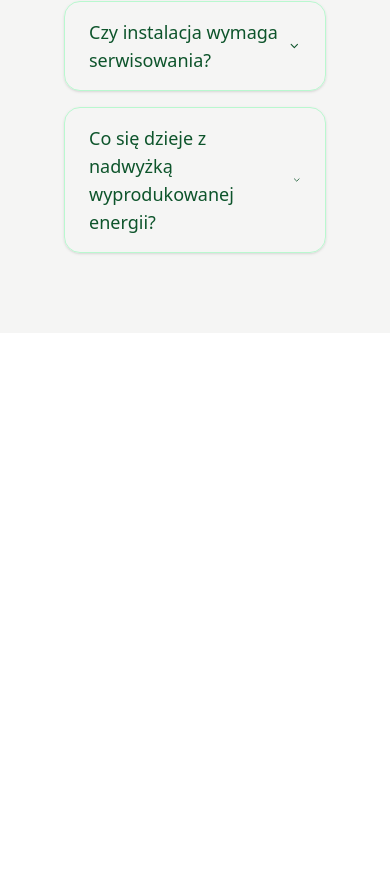
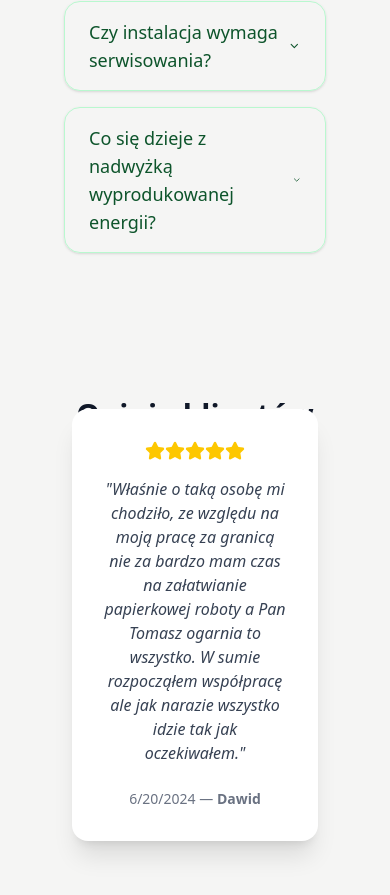
Before and after one commit to Giszta/twoj-doradca, a Next.js app: page / in a window 390 px wide. Shown: the part 4484-5379 px from the top of the page. Before the commit the page ends 4817 px from the top, so only its background shows below. Built offline with nearby package versions, Linux system fonts and the light colour scheme.

Commit message:
created opinion section

```diff
--- a/src/app/components/Navbar.tsx
+++ b/src/app/components/Navbar.tsx
@@ -10,9 +10,9 @@ const navbarItem = [
 	{ title: "Dlaczego OZE?", path: "#why-oze" },
 	{ title: "O mnie", path: "#about" },
 	{ title: "Jak pomagam", path: "#help" },
-	{ title: "Opinie / Realizacje", path: "#opinie" },
+	{ title: "Opinie", path: "#opinions" },
 	{ title: "FAQ", path: "#faq" },
-	{ title: "Kontakt", path: "#kontakt" },
+	{ title: "Kontakt", path: "#contact" },
 ];
 
 const Navbar = () => {
--- /dev/null
+++ b/src/app/components/OpinionsSection.tsx
@@ -0,0 +1,101 @@
+"use client";
+
+import { useState, useEffect } from "react";
+import { motion, AnimatePresence } from "framer-motion";
+import { Star } from "lucide-react";
+
+type Review = {
+  date: string;
+  author: string;
+  text: string;
+};
+
+const reviews: Review[] = [
+  {
+    date: "6/20/2024",
+    author: "Dawid",
+    text: "Właśnie o taką osobę mi chodziło, ze względu na moją pracę za granicą nie za bardzo mam czas na załatwianie papierkowej roboty a Pan Tomasz ogarnia to wszystko. W sumie rozpocząłem współpracę ale jak narazie wszystko idzie tak jak oczekiwałem.",
+  },
+  {
+    date: "2/10/2022",
+    author: "Michał",
+    text: "Zlecenie na powietrzną pompę ciepła, bud. do 150m², Przeźmierowo. Pan Tomasz wykazał się indywidualnym podejściem do klienta, rozwiał wszystkie moje wątpliwości, doradził przy doborze pompy ciepła i instalacji fotowoltaicznej oraz pomógł ze wszystkim od A do Z. Rzetelne podejście pokazał również przyjeżdżając na montaż zarówno pompy ciepła jak i fotowoltaiki. Ekipa montażowa uwinęła się w 2 dni co też pozytywnie zaskakuje. Gorąco polecam usługi firmy Sunlit a przede wszystkim Pana Tomasza.",
+  },
+  {
+    date: "3/1/2021",
+    author: "Szymon",
+    text: "Profesjonalne podejście, super komunikacja, proaktywne działanie Pana Tomasza.",
+  },
+  {
+    date: "3/1/2021",
+    author: "Piotr",
+    text: "Profesjonalna obsługa, kompleksowy dobór instalacji, pan Tomasz rozbił wszystkie moje obiekcje, przedstawił wszystkie argumenty za i przeciw, jestem w pełni zadowolony z instalacji, bardzo polecam te firmę!",
+  },
+  {
+    date: "2/25/2021",
+    author: "Alan",
+    text: "Długo zastanawiałem się nad zainstalowaniem paneli fotowoltaicznych, ponieważ miałem sporo wątpliwości ale pan Tomasz z firmy Solar-Volt wszystkie je rozwiał. Wytłumaczył mi wszystko dokładnie krok po kroku, oraz pomógł w załatwieniu dotacji oraz kredytu. Ekipa która przyszła je montować zrobiła to szybko, sprawnie oraz bez zbędnego bałaganu. Na razie użytkuje instalacje przez ok. 8 miesięcy. Wiem, że instalacja będzie mi służyć przez kolejne 20, 30 lat szczerze polecam tą firmę.",
+  },
+];
+
+export default function Opinions() {
+  const [index, setIndex] = useState(0);
+
+
+  useEffect(() => {
+    const interval = setInterval(() => {
+      setIndex((prev) => (prev + 1) % reviews.length);
+    }, 7000);
+    return () => clearInterval(interval);
+  }, []);
+
+  const review = reviews[index];
+
+  return (
+    <section id="opinions" className="relative py-20 bg-stone-100">
+      <div className="max-w-4xl mx-auto text-center px-6">
+        <h2 className="text-3xl md:text-4xl font-bold text-gray-900 mb-12">
+          Opinie klientów
+        </h2>
+
+        <div className="relative h-72 flex items-center justify-center">
+          <AnimatePresence mode="wait">
+            <motion.div
+              key={index}
+              initial={{ opacity: 0, y: 20 }}
+              animate={{ opacity: 1, y: 0 }}
+              exit={{ opacity: 0, y: -20 }}
+              transition={{ duration: 0.6 }}
+              className="bg-white shadow-xl rounded-2xl p-8 max-w-2xl mx-auto"
+            >
+              <div className="flex justify-center mb-4">
+                {[...Array(5)].map((_, i) => (
+                  <Star key={i} className="w-5 h-5 text-yellow-400 fill-yellow-400" />
+                ))}
+              </div>
+
+              <p className="text-gray-700 italic mb-6">&quot;{review.text}&quot;</p>
+
+              <div className="text-sm text-gray-500">
+                {review.date} — <span className="font-semibold">{review.author}</span>
+              </div>
+            </motion.div>
+          </AnimatePresence>
+        </div>
+
+
+        <div className="mt-8 flex justify-center gap-2">
+          {reviews.map((_, i) => (
+            <button
+              key={i}
+              onClick={() => setIndex(i)}
+              className={`w-3 h-3 rounded-full transition-all ${
+                i === index ? "bg-green-500 w-6" : "bg-gray-300"
+              }`}
+            />
+          ))}
+        </div>
+      </div>
+    </section>
+  );
+}
--- a/src/app/page.tsx
+++ b/src/app/page.tsx
@@ -7,6 +7,7 @@ import FAQ from "./components/Faq";
 import HowWeHelp from "./components/HelpSection";
 import WhyOZE from "./components/WhySection";
 import AboutMe from "./components/AboutSection";
+import Opinions from "./components/OpinionsSection";
 
 export default function Home() {
   return (
@@ -18,6 +19,7 @@ export default function Home() {
         <AboutMe></AboutMe>
         <HowWeHelp></HowWeHelp>
         <FAQ></FAQ>
+        <Opinions></Opinions>
       </div>
 
       <Footer/>
```
